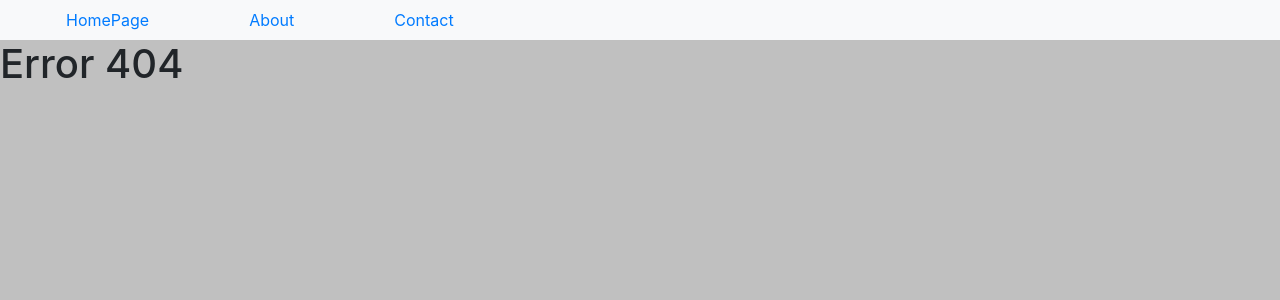
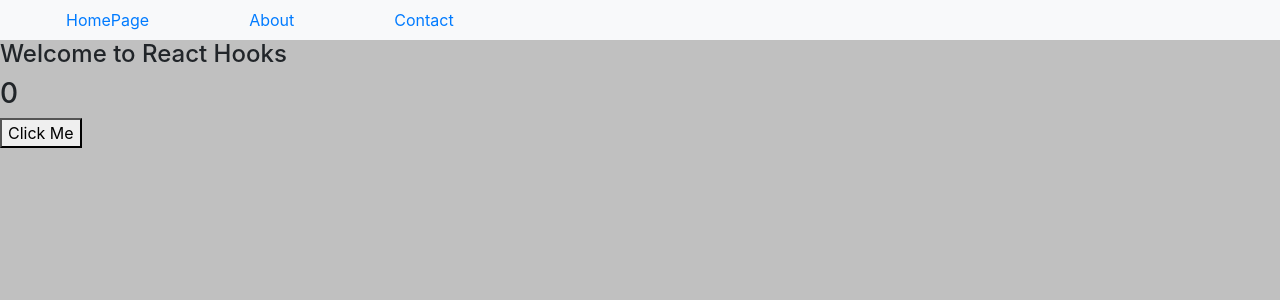
Before and after one commit to Rafo13/react_beg_02, a React (Create React App) app: page /hook in a window 1280 px wide. Before the commit this address led to /404. Shown: the top 300 px of the page. Built offline with nearby package versions, Linux system fonts and the light colour scheme; the HTML template or start-up script is replaced by a standard one.

Commit message:
avartecinq 23-rd dasay

```diff
--- a/src/App.js
+++ b/src/App.js
@@ -6,6 +6,7 @@
 import 'bootstrap/dist/css/bootstrap.min.css';
 import {Route, Switch, Redirect} from 'react-router-dom'
 import NavMenu from './components/NavMenu/NavMenu';
+import Hooks from './try/lifeCircle/hooks';
 
 function App() {
   return (
@@ -18,10 +19,12 @@
         <Route exact path='/' component={ToDo} />
         <Route exact path='/task' component={ToDo} />
         <Route exact path='/about' component={About} />
+        <Route exact path='/hook' component={Hooks} />
         <Route exact path='/task/:id' component={SingleTask} />
         <Route exact path='/404' component={Error404} />
         <Redirect to={'/404'}/>
       </Switch>
+      {/* <Hooks /> */}
     </div>
   );
 }
--- a/src/components/AddTask/AddTask.jsx
+++ b/src/components/AddTask/AddTask.jsx
@@ -1,4 +1,4 @@
-import React, { Component } from 'react'
+import React, { Component, createRef } from 'react'
 import {FormControl, Button, Modal } from 'react-bootstrap';
 import styles from './addtask.module.css';
 import PropTypes from 'prop-types';
@@ -14,7 +14,12 @@
          description: '',
          date: new Date()
       };
+      this.titleRef = createRef(null)
    };
+
+   componentDidMount(){
+      this.titleRef.current.focus()
+   }
 
    handleKeyDown = (e) => {
       if (e.key === 'Enter') {
@@ -69,6 +74,7 @@
                      onKeyDown={this.handleKeyDown}
                      placeholder="New Text"
                      className={styles.input}
+                     ref={this.titleRef}
                   />
                   <textarea
                   rows="4"
--- a/src/components/EditTaskButton/EditTaskButton.jsx
+++ b/src/components/EditTaskButton/EditTaskButton.jsx
@@ -1,4 +1,5 @@
 import React from 'react';
+import {createRef} from 'react'
 import { Modal, Button, FormControl } from 'react-bootstrap';
 import PropTypes from 'prop-types'
 import styles from './EditTaskButton.module.css'
@@ -14,7 +15,12 @@
          ...props.data,
          date: date ? new Date(date) : new Date()
       };
+      this.titleRef = createRef(null)
    };
+
+   componentDidMount(){
+      this.titleRef.current.focus()
+   }
 
    handleSave = (e) => {
       const { title, date } = this.state;
@@ -62,6 +68,7 @@
                      onKeyDown={this.handleKeyDown}
                      placeholder="New Text"
                      className={styles.input}
+                     ref={this.titleRef}
                   />
                   <textarea
                      rows="4"
--- /dev/null
+++ b/src/try/lifeCircle/hooks.jsx
@@ -0,0 +1,26 @@
+import React, { useState } from 'react';
+
+export default function Hooks() {
+   // const state = useState(0);
+   const [counter, setCounter] = useState(0)
+   // console.log("🚀 state", state)
+
+   const increment = () =>{
+      // let prevCount = state[0];
+      // state[1](prevCount + 1)
+      setCounter(counter + 1)
+   }
+   return (
+
+      <div>
+         <h4>Welcome to React Hooks</h4>
+         {/* <h3>{state[0]}</h3> */}
+         <h3>{counter}</h3>
+         <button
+         onClick = {increment}
+         >
+            Click Me
+      </button>
+      </div>
+   )
+}
```
